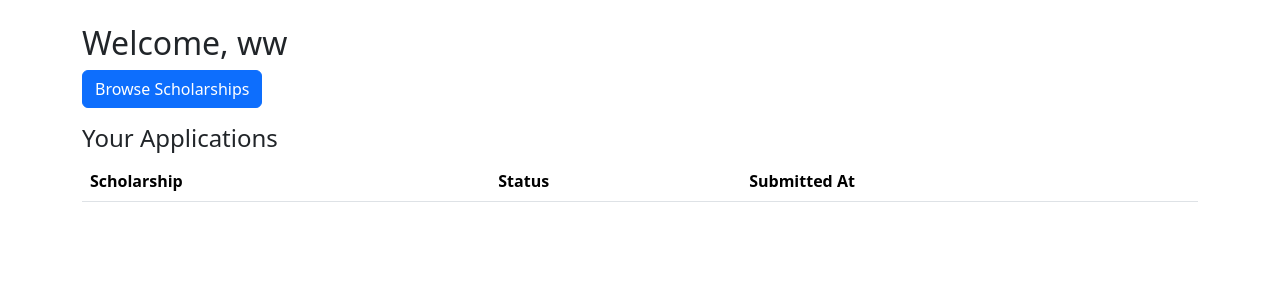
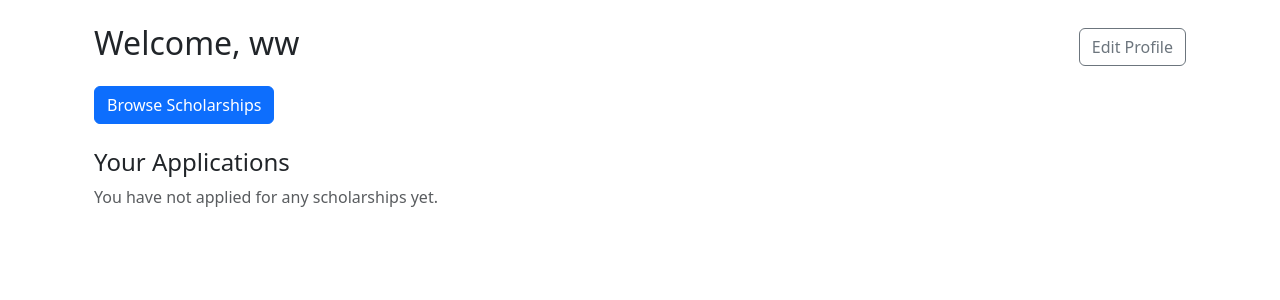
Before and after one commit to LCHIN7X/digitalsystem, a Flask app: page /student/dashboard in a window 1280 px wide. Shown: the part 56-356 px from the top of the page. Run offline with Flask 3, Linux system fonts and the light colour scheme; a user stored in the database is signed in; lists and menus that the app fills with data are empty.

Commit message:
edit profile

```diff
--- a/app/routes/student_routes.py
+++ b/app/routes/student_routes.py
@@ -36,3 +36,77 @@ def apply(scholarship_id):
         flash("Application submitted!", "success")
         return redirect(url_for('student.dashboard'))
     return render_template('apply.html', scholarship=scholarship)
+
+@student_bp.route('/profile', methods=['GET','POST'])
+@login_required
+def profile():
+    if request.method == 'POST':
+        username = request.form.get('username')
+        bio = request.form.get('bio')
+
+        # Update username and bio
+        current_user.username = username
+        current_user.bio = bio
+
+        # Handle profile picture
+        file = request.files.get('profile_pic')
+        if file:
+            filename = file.filename
+            filepath = os.path.join('app/static/uploads', filename)
+            file.save(filepath)
+            current_user.profile_pic = filename
+
+        db.session.commit()
+        flash("Profile updated successfully!", "success")
+        return redirect(url_for('student.profile'))
+
+    return render_template('student/profile.html')
+
+@student_bp.route('/change-password', methods=['GET', 'POST'])
+@login_required
+def change_password():
+    if request.method == 'POST':
+        current_password = request.form.get('current_password')
+        new_password = request.form.get('new_password')
+        confirm_password = request.form.get('confirm_password')
+
+        # 1. Check current password
+        if not check_password_hash(current_user.password, current_password):
+            flash("Current password is incorrect", "danger")
+            return redirect(url_for('student.change_password'))
+
+        # 2. Check new passwords match
+        if new_password != confirm_password:
+            flash("New passwords do not match", "danger")
+            return redirect(url_for('student.change_password'))
+
+        # 3. Password eligibility check
+        if len(new_password) < 8 or not re.search(r"[A-Za-z]", new_password) or not re.search(r"\d", new_password):
+            flash("Password must be at least 8 characters and contain letters and numbers", "danger")
+            return redirect(url_for('student.change_password'))
+
+        # 4. Update password
+        current_user.password = generate_password_hash(new_password)
+        db.session.commit()
+
+        flash("Password updated successfully", "success")
+        return redirect(url_for('student.profile'))
+
+    return render_template('student/change_password.html')
+
+
+@student_bp.route('/eligibility/<int:scholarship_id>', methods=['GET','POST'])
+@login_required
+def eligibility(scholarship_id):
+    scholarship = Scholarship.query.get_or_404(scholarship_id)
+    eligible = None
+
+    if request.method == 'POST':
+        # simple keyword match in profile
+        criteria = scholarship.eligibility_criteria or ""
+        if criteria.lower() in current_user.username.lower():
+            eligible = True
+        else:
+            eligible = False
+
+    return render_template('student/eligibility.html', scholarship=scholarship, eligible=eligible)
--- a/app/templates/base.html
+++ b/app/templates/base.html
@@ -9,7 +9,9 @@
 <body>
 <nav class="navbar navbar-expand-lg navbar-dark bg-dark">
   <div class="container-fluid">
-    <a class="navbar-brand" href="#">Scholarship System</a>
+    <a class="navbar-brand" href="{% if current_user.is_authenticated %}{{ url_for('student.dashboard') }}{% else %}{{ url_for('auth.login') }}{% endif %}">
+    Scholarship System
+</a>
     <button class="navbar-toggler" type="button" data-bs-toggle="collapse" data-bs-target="#navbarNav">
       <span class="navbar-toggler-icon"></span>
     </button>
--- a/app/templates/student/dashboard.html
+++ b/app/templates/student/dashboard.html
@@ -1,9 +1,29 @@
 {% extends "base.html" %}
 {% block title %}Student Dashboard{% endblock %}
+
 {% block content %}
+<div class="container mt-4">
+
+  <div class="d-flex justify-content-between align-items-center mb-3">
     <h2>Welcome, {{ current_user.username }}</h2>
-<a href="{{ url_for('student.scholarships') }}" class="btn btn-primary mb-3">Browse Scholarships</a>
+
+    <!-- Edit Profile Button -->
+    <a href="{{ url_for('student.profile') }}" class="btn btn-outline-secondary">
+      Edit Profile
+    </a>
+  </div>
+
+  <!-- Quick Actions -->
+  <div class="mb-4">
+    <a href="{{ url_for('student.scholarships') }}" class="btn btn-primary">
+      Browse Scholarships
+    </a>
+  </div>
+
+  <!-- Applications Table -->
   <h4>Your Applications</h4>
+
+  {% if applications %}
   <table class="table table-striped">
       <thead>
           <tr>
@@ -16,10 +36,23 @@
           {% for app in applications %}
           <tr>
               <td>{{ app.scholarship.title }}</td>
-            <td>{{ app.status }}</td>
+              <td>
+                <span class="badge
+                  {% if app.status == 'Accepted' %}bg-success
+                  {% elif app.status == 'Rejected' %}bg-danger
+                  {% elif app.status == 'Reviewed' %}bg-info
+                  {% else %}bg-warning{% endif %}">
+                  {{ app.status }}
+                </span>
+              </td>
               <td>{{ app.submitted_at.strftime('%Y-%m-%d') }}</td>
           </tr>
           {% endfor %}
       </tbody>
   </table>
+  {% else %}
+    <p class="text-muted">You have not applied for any scholarships yet.</p>
+  {% endif %}
+
+</div>
 {% endblock %}
```
Also changed, not shown: app/templates/student/change_password.html (added, +31 -0 lines), app/templates/student/eligibility.html (added, +14 -0 lines), app/templates/student/profile.html (added, +41 -0 lines), instance/scholarship.db. Lines whose indentation alone changed are shown as unchanged.
